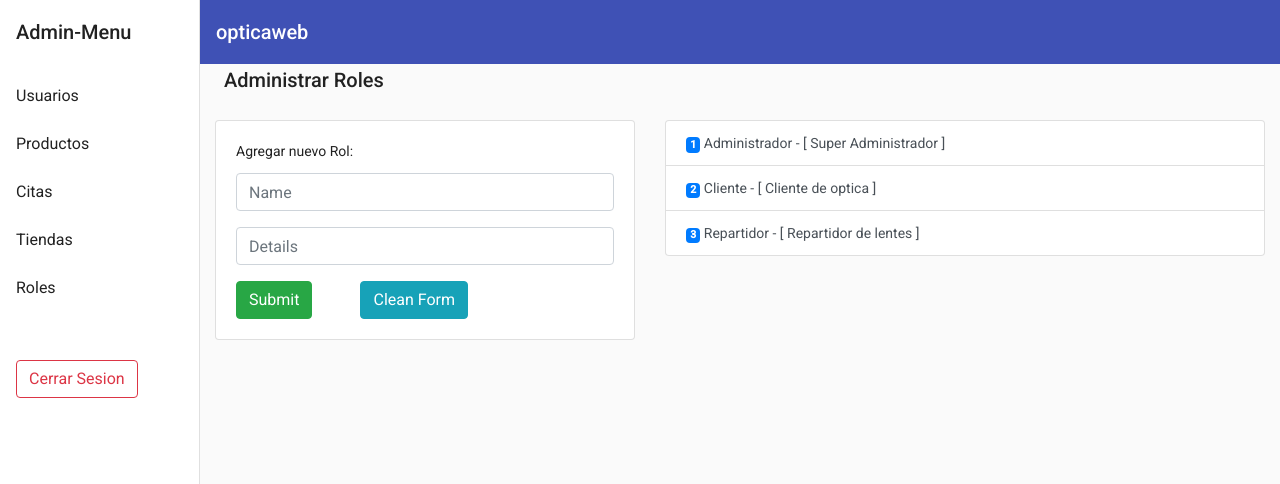
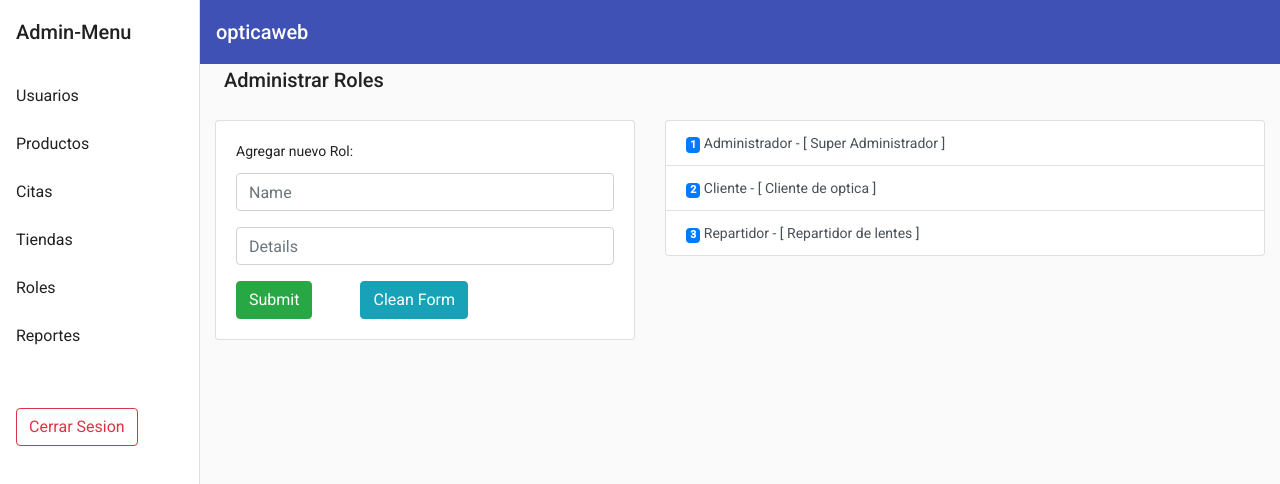
Before and after one commit to ikreduardo/opticaweb, an Angular app: page /Admin/rols in a window 1280 px wide. Shown: the top 484 px of the page. Built offline with nearby package versions, Linux system fonts and the light colour scheme.

Commit message:
deail resolved log

```diff
--- a/src/app/components/auth/login/login.component.html
+++ b/src/app/components/auth/login/login.component.html
@@ -19,9 +19,10 @@
       class="form-control mb-3"
       id="inputPassword"
       placeholder="Password:"
+      formControlName="password"
       [class.is-invalid]="passwordValidate"
     />
-    <button type="submit" class="btn btn-lg btn-dark btn-block mb-2">
+    <button type="submit"  (click)="login()" class="btn btn-lg btn-dark btn-block mb-2">
       Ingresar
     </button>
     <a [routerLink]="['/register']">Aun no tienes una cuenta?</a>
--- a/src/app/components/dashboard/admin-nav/admin-nav.component.html
+++ b/src/app/components/dashboard/admin-nav/admin-nav.component.html
@@ -10,6 +10,7 @@
       <a mat-list-item href="Admin/appointment">Citas</a>
       <a mat-list-item href="Admin/stores">Tiendas</a>
       <a mat-list-item href="Admin/rols">Roles</a>
+      <a mat-list-item href="Admin/reports">Reportes</a>
       <button class="btn btn-outline-danger mt-5 ml-3" [routerLink]="['/home']">Cerrar Sesion</button>
     </mat-nav-list>
   </mat-sidenav>
```
